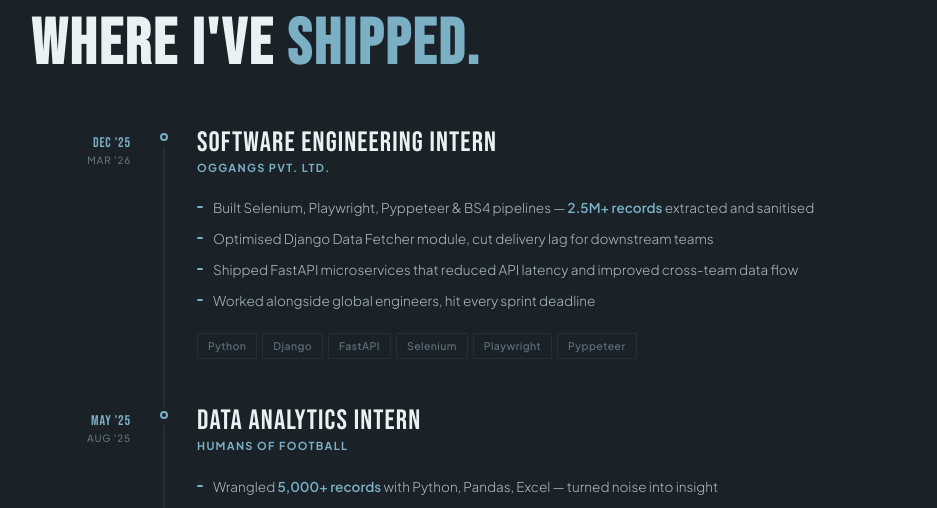
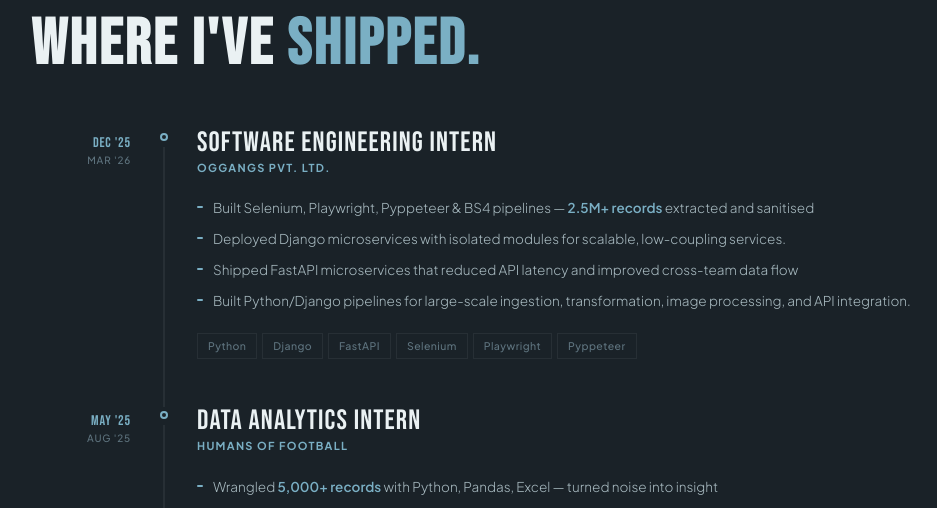
Before and after one commit to Ra59s-Das/stackloom, a FastAPI app: page / in a window 1280 px wide. Shown: the part 2486-2994 px from the top of the page, without its empty margins (25-962 px from the left). Run offline with FastAPI, Linux system fonts and the light colour scheme.

Commit message:
fixes of the portfolio

```diff
--- a/templates/index.html
+++ b/templates/index.html
@@ -290,9 +290,9 @@
         <div class="tl-co">OGGANGS Pvt. Ltd.</div>
         <ul class="tl-ul">
           <li>Built Selenium, Playwright, Pyppeteer & BS4 pipelines — <strong>2.5M+ records</strong> extracted and sanitised</li>
-          <li>Optimised Django Data Fetcher module, cut delivery lag for downstream teams</li>
+          <li>Deployed Django microservices with isolated modules for scalable, low-coupling services.</li>
           <li>Shipped FastAPI microservices that reduced API latency and improved cross-team data flow</li>
-          <li>Worked alongside global engineers, hit every sprint deadline</li>
+          <li>Built Python/Django pipelines for large-scale ingestion, transformation, image processing, and API integration.</li>
         </ul>
         <div class="tl-chips">
           <span>Python</span><span>Django</span><span>FastAPI</span>
```
